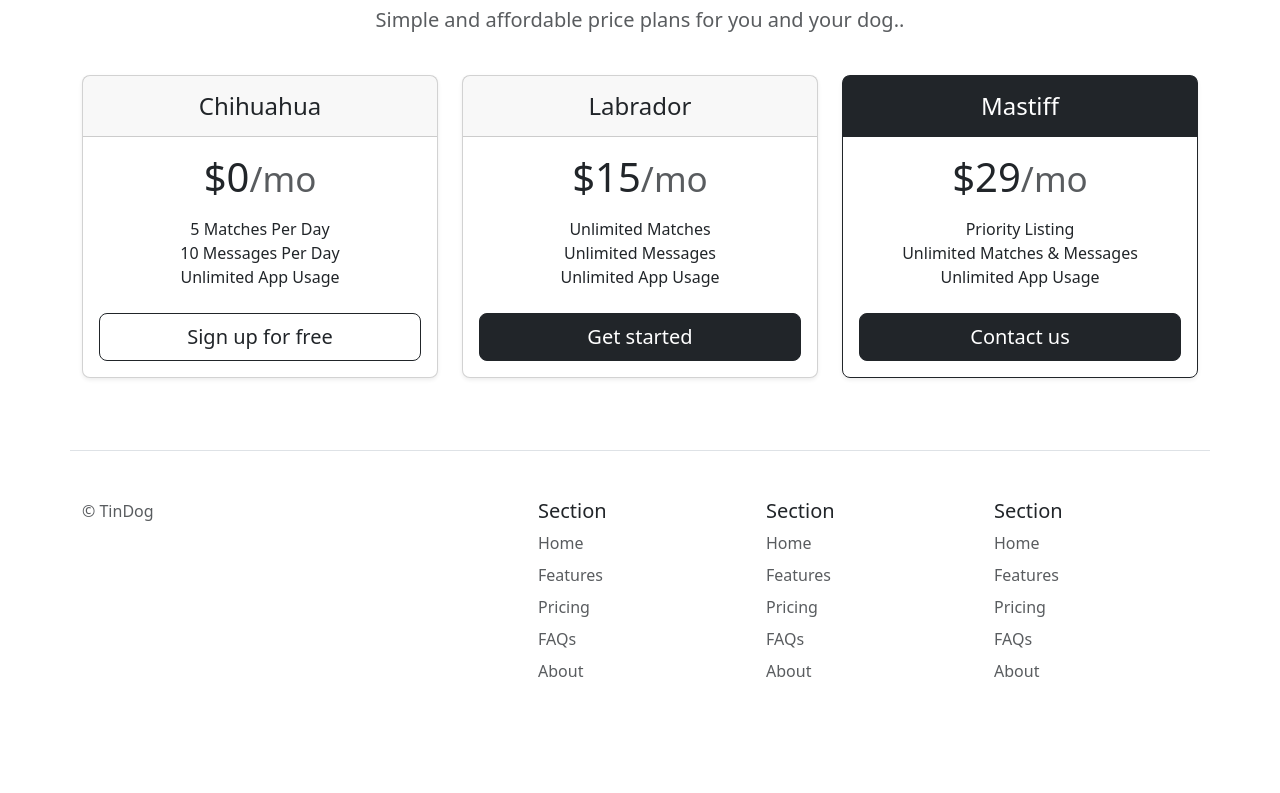
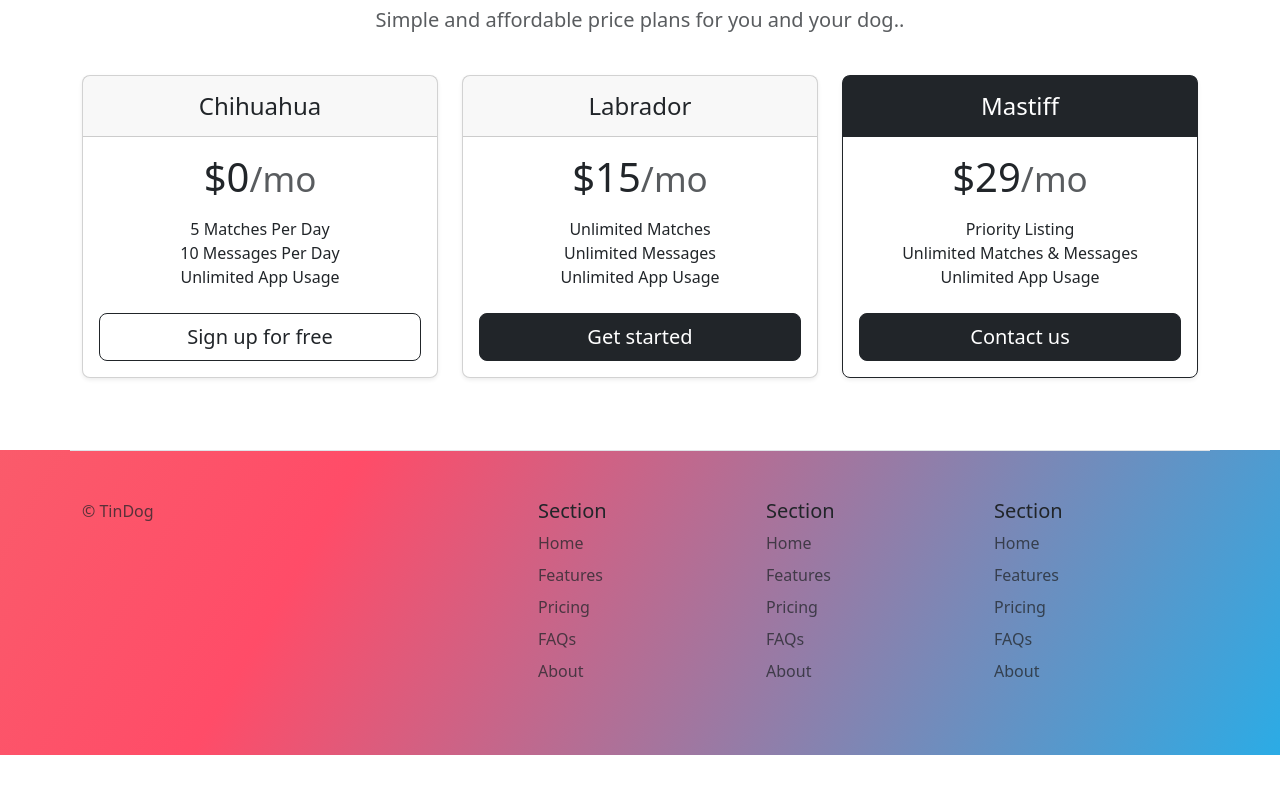
Before and after one commit to marxgreg24/TinDog, a plain HTML site: page index.html in a window 1280 px wide. Shown: the part 1405-2198 px from the top of the page. Drawn offline with nearby package versions, Linux system fonts and the light colour scheme.

```diff
--- a/index.html
+++ b/index.html
@@ -155,7 +155,7 @@
   </div>
   </section>
   <!-- Footer -->
-  <section id="footer" class=".gradient-background">
+  <section id="footer" class="gradient-background">
     <div class="container">
       <footer class="row row-cols-1 row-cols-sm-2 row-cols-md-5 py-5 my-5 border-top">
         <div class="col mb-3">
```
